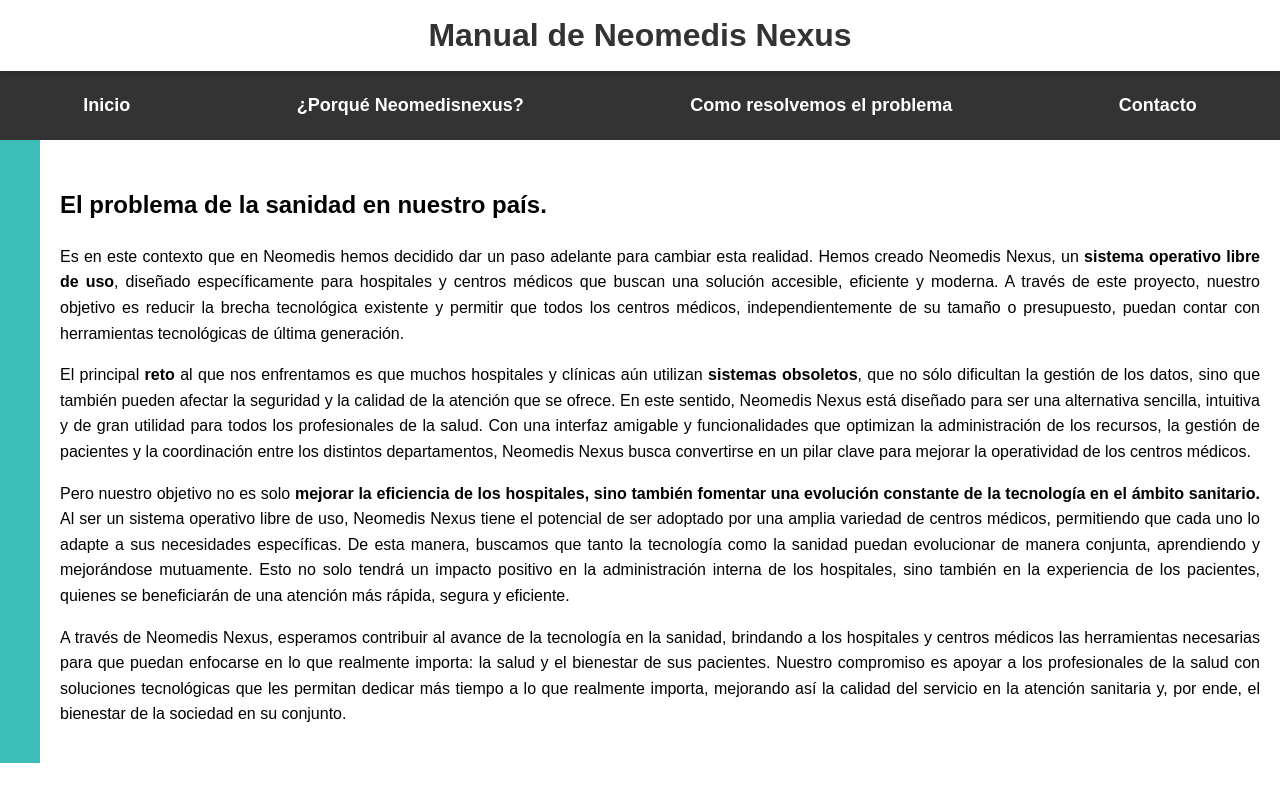
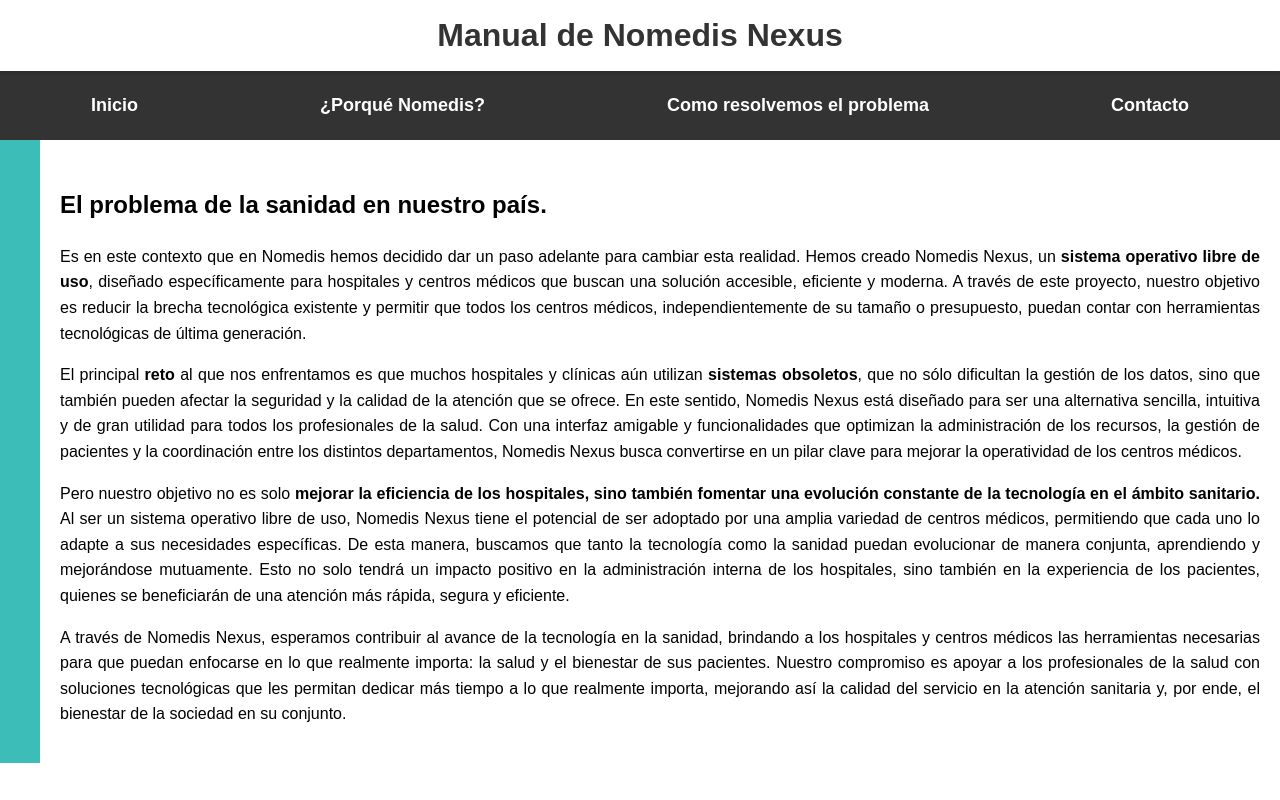
Before and after one commit to lueng99/Nomedis, a plain HTML site: page nomedisnexusporque.html in a window 1280 px wide. Drawn offline with Linux system fonts and the light colour scheme.

Commit message:
Update nomedisnexusporque.html

```diff
--- a/nomedisnexusporque.html
+++ b/nomedisnexusporque.html
@@ -3,7 +3,7 @@
 <head>
     <meta charset="UTF-8">
     <meta name="viewport" content="width=device-width, initial-scale=1.0">
-    <title>Manual de Neomedis Nexus</title>
+    <title>Manual de Nomedis Nexus</title>
 
 
     <style>
@@ -71,12 +71,12 @@
     p{margin: 30px 30px;}
 
     <div class="header">
-        <h1>Manual de Neomedis Nexus</h1>
+        <h1>Manual de Nomedis Nexus</h1>
     </div>
 
     <nav class="nav-bar">
         <a href="index.html" target="_blank">Inicio</a>
-        <a href="nomedisnexusporque.html" target="_blank">¿Porqué Neomedisnexus?</a>
+        <a href="nomedisnexusporque.html" target="_blank">¿Porqué Nomedis?</a>
         <a href="nomedisproblemasresueltos.html" target="_blank">Como resolvemos el problema</a>
         <a href="archivos/contacto.pdf" target="_blank">Contacto</a>
     </nav>
@@ -84,13 +84,13 @@
     <div class="content">
         <div class="section">
             <h2>El problema de la sanidad en nuestro país. </h2>
-            <p style="text-align: justify;"> Es en este contexto que en Neomedis hemos decidido dar un paso adelante para cambiar esta realidad. Hemos creado Neomedis Nexus, un<b> sistema operativo libre de uso</b>, diseñado específicamente para hospitales y centros médicos que buscan una solución accesible, eficiente y moderna. A través de este proyecto, nuestro objetivo es reducir la brecha tecnológica existente y permitir que todos los centros médicos, independientemente de su tamaño o presupuesto, puedan contar con herramientas tecnológicas de última generación.</p>
+            <p style="text-align: justify;"> Es en este contexto que en Nomedis hemos decidido dar un paso adelante para cambiar esta realidad. Hemos creado Nomedis Nexus, un<b> sistema operativo libre de uso</b>, diseñado específicamente para hospitales y centros médicos que buscan una solución accesible, eficiente y moderna. A través de este proyecto, nuestro objetivo es reducir la brecha tecnológica existente y permitir que todos los centros médicos, independientemente de su tamaño o presupuesto, puedan contar con herramientas tecnológicas de última generación.</p>
 <p style="text-align: justify;">
-El principal<b> reto</b> al que nos enfrentamos es que muchos hospitales y clínicas aún utilizan <b> sistemas obsoletos</b>, que no sólo dificultan la gestión de los datos, sino que también pueden afectar la seguridad y la calidad de la atención que se ofrece. En este sentido, Neomedis Nexus está diseñado para ser una alternativa sencilla, intuitiva y de gran utilidad para todos los profesionales de la salud. Con una interfaz amigable y funcionalidades que optimizan la administración de los recursos, la gestión de pacientes y la coordinación entre los distintos departamentos, Neomedis Nexus busca convertirse en un pilar clave para mejorar la operatividad de los centros médicos.</p><p style="text-align: justify;">
+El principal<b> reto</b> al que nos enfrentamos es que muchos hospitales y clínicas aún utilizan <b> sistemas obsoletos</b>, que no sólo dificultan la gestión de los datos, sino que también pueden afectar la seguridad y la calidad de la atención que se ofrece. En este sentido, Nomedis Nexus está diseñado para ser una alternativa sencilla, intuitiva y de gran utilidad para todos los profesionales de la salud. Con una interfaz amigable y funcionalidades que optimizan la administración de los recursos, la gestión de pacientes y la coordinación entre los distintos departamentos, Nomedis Nexus busca convertirse en un pilar clave para mejorar la operatividad de los centros médicos.</p><p style="text-align: justify;">
 
-Pero nuestro objetivo no es solo<b> mejorar la eficiencia de los hospitales, sino también fomentar una evolución constante de la tecnología en el ámbito sanitario.</b> Al ser un sistema operativo libre de uso, Neomedis Nexus tiene el potencial de ser adoptado por una amplia variedad de centros médicos, permitiendo que cada uno lo adapte a sus necesidades específicas. De esta manera, buscamos que tanto la tecnología como la sanidad puedan evolucionar de manera conjunta, aprendiendo y mejorándose mutuamente. Esto no solo tendrá un impacto positivo en la administración interna de los hospitales, sino también en la experiencia de los pacientes, quienes se beneficiarán de una atención más rápida, segura y eficiente.</p><p style="text-align: justify;">
+Pero nuestro objetivo no es solo<b> mejorar la eficiencia de los hospitales, sino también fomentar una evolución constante de la tecnología en el ámbito sanitario.</b> Al ser un sistema operativo libre de uso, Nomedis Nexus tiene el potencial de ser adoptado por una amplia variedad de centros médicos, permitiendo que cada uno lo adapte a sus necesidades específicas. De esta manera, buscamos que tanto la tecnología como la sanidad puedan evolucionar de manera conjunta, aprendiendo y mejorándose mutuamente. Esto no solo tendrá un impacto positivo en la administración interna de los hospitales, sino también en la experiencia de los pacientes, quienes se beneficiarán de una atención más rápida, segura y eficiente.</p><p style="text-align: justify;">
 
-A través de Neomedis Nexus, esperamos contribuir al avance de la tecnología en la sanidad, brindando a los hospitales y centros médicos las herramientas necesarias para que puedan enfocarse en lo que realmente importa: la salud y el bienestar de sus pacientes. Nuestro compromiso es apoyar a los profesionales de la salud con soluciones tecnológicas que les permitan dedicar más tiempo a lo que realmente importa, mejorando así la calidad del servicio en la atención sanitaria y, por ende, el bienestar de la sociedad en su conjunto.</p><p style="text-align: justify;">
+A través de Nomedis Nexus, esperamos contribuir al avance de la tecnología en la sanidad, brindando a los hospitales y centros médicos las herramientas necesarias para que puedan enfocarse en lo que realmente importa: la salud y el bienestar de sus pacientes. Nuestro compromiso es apoyar a los profesionales de la salud con soluciones tecnológicas que les permitan dedicar más tiempo a lo que realmente importa, mejorando así la calidad del servicio en la atención sanitaria y, por ende, el bienestar de la sociedad en su conjunto.</p><p style="text-align: justify;">
 
 </div>
 </body>
```
